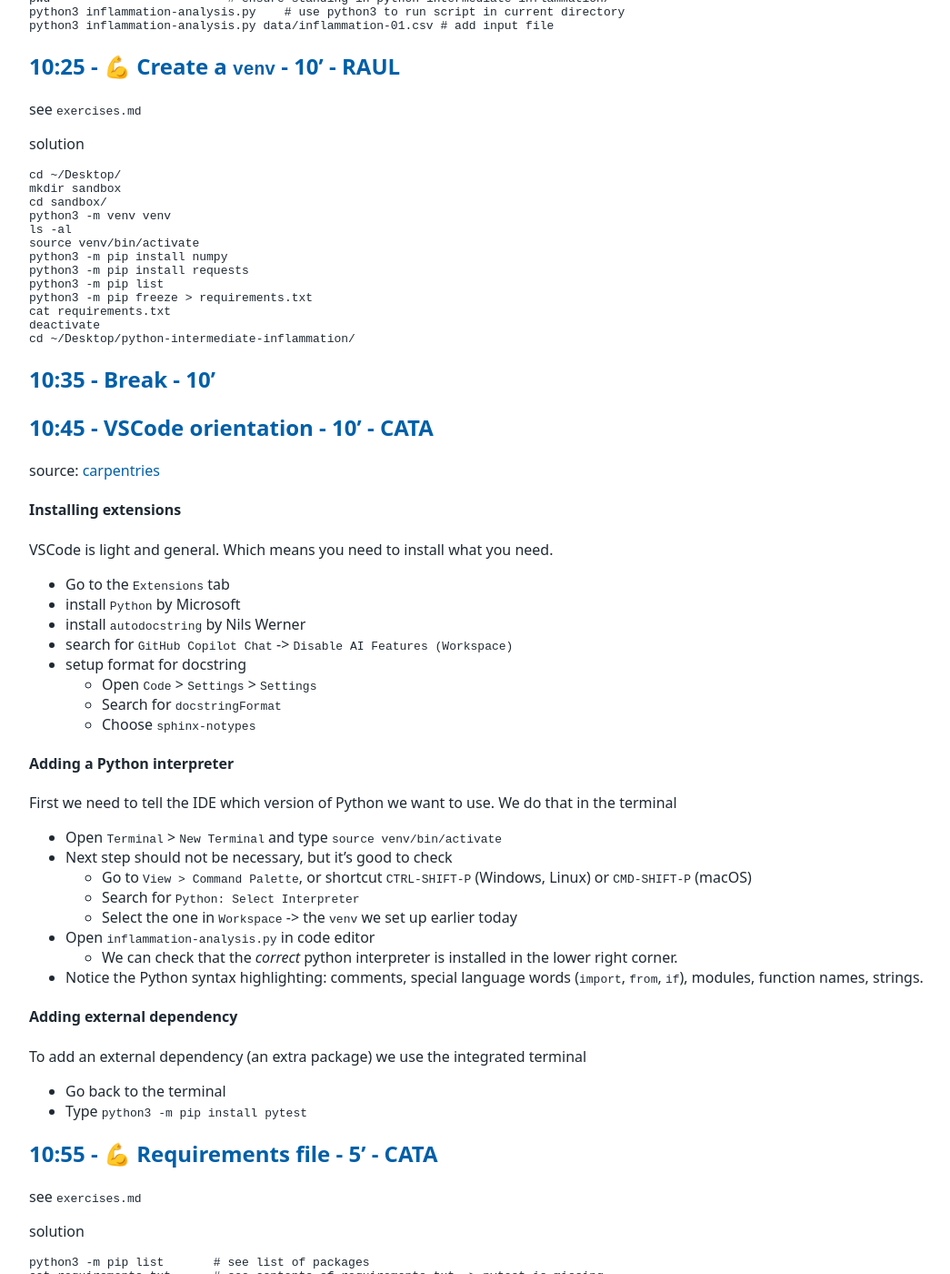
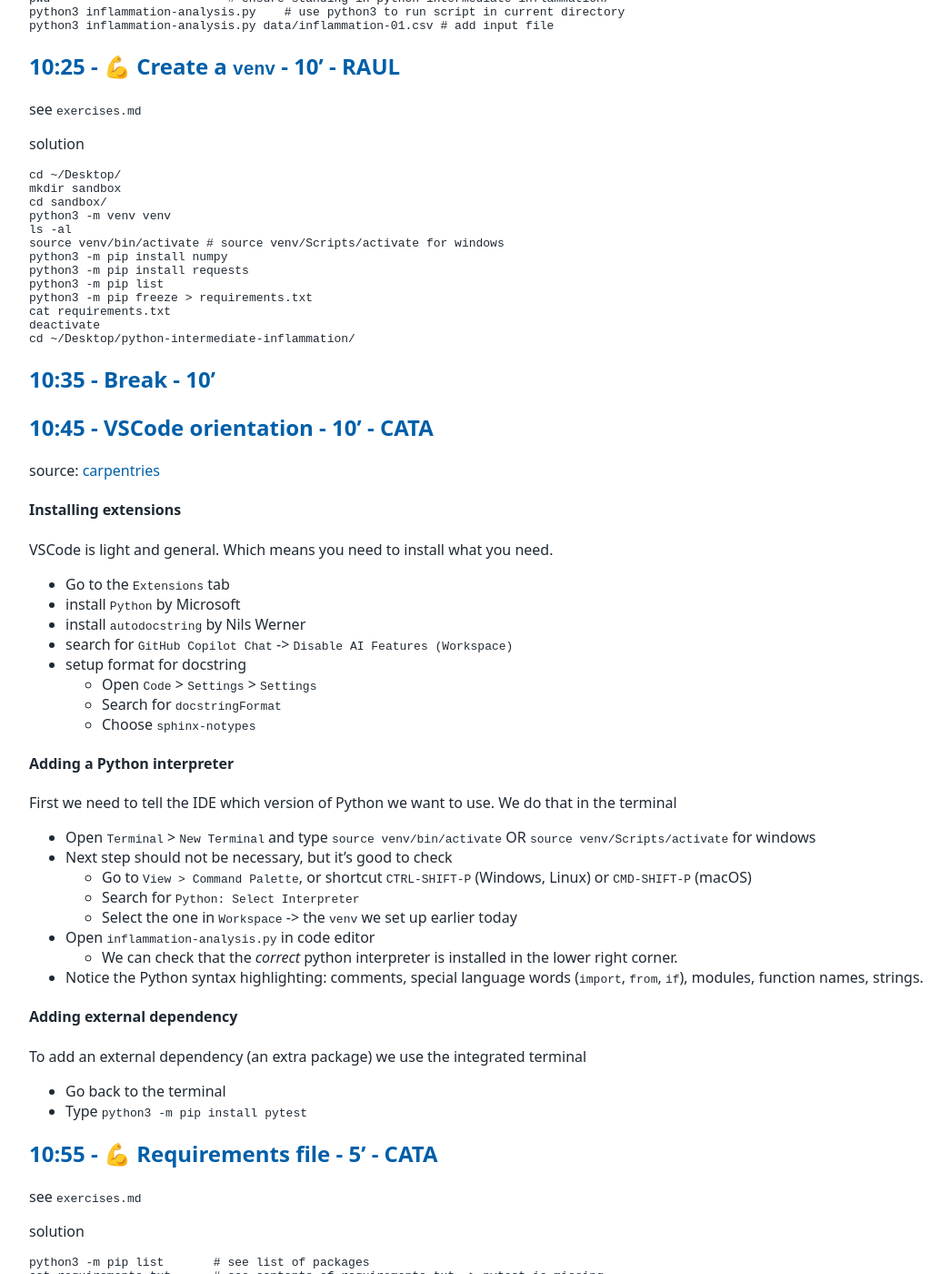
Before and after one commit to tu-delft-library/intermediate_programming_with_python, a Jekyll site: the page built from material_for_trainers/lesson_plan.md, in a window 1280 px wide and 1400 px high, scrolled down 3404 px. Shown: the whole window at 91% size, without its empty margins (108-1153 px from the left). Built offline with Jekyll 4.4.1, drawn with Linux system fonts in a browser that asks for light colours; our own code applies the rules of GitHub Pages for plain Markdown files.

Commit message:
Adding venv activate command for windows

```diff
--- a/material_for_trainers/lesson_plan.md
+++ b/material_for_trainers/lesson_plan.md
@@ -168,7 +168,7 @@ mkdir sandbox
 cd sandbox/
 python3 -m venv venv
 ls -al
-source venv/bin/activate
+source venv/bin/activate # source venv/Scripts/activate for windows
 python3 -m pip install numpy
 python3 -m pip install requests
 python3 -m pip list
@@ -198,7 +198,7 @@ VSCode is light and general. Which means you need to install what you need.
 
 #### Adding a Python interpreter
 First we need to tell the IDE which version of Python we want to use. We do that in the terminal
-- Open `Terminal` > `New Terminal` and type `source venv/bin/activate`
+- Open `Terminal` > `New Terminal` and type `source venv/bin/activate` OR `source venv/Scripts/activate` for windows
 - Next step should not be necessary, but it's good to check
   - Go to `View > Command Palette`, or shortcut `CTRL-SHIFT-P` (Windows, Linux) or `CMD-SHIFT-P` (macOS)
   - Search for `Python: Select Interpreter`
```
